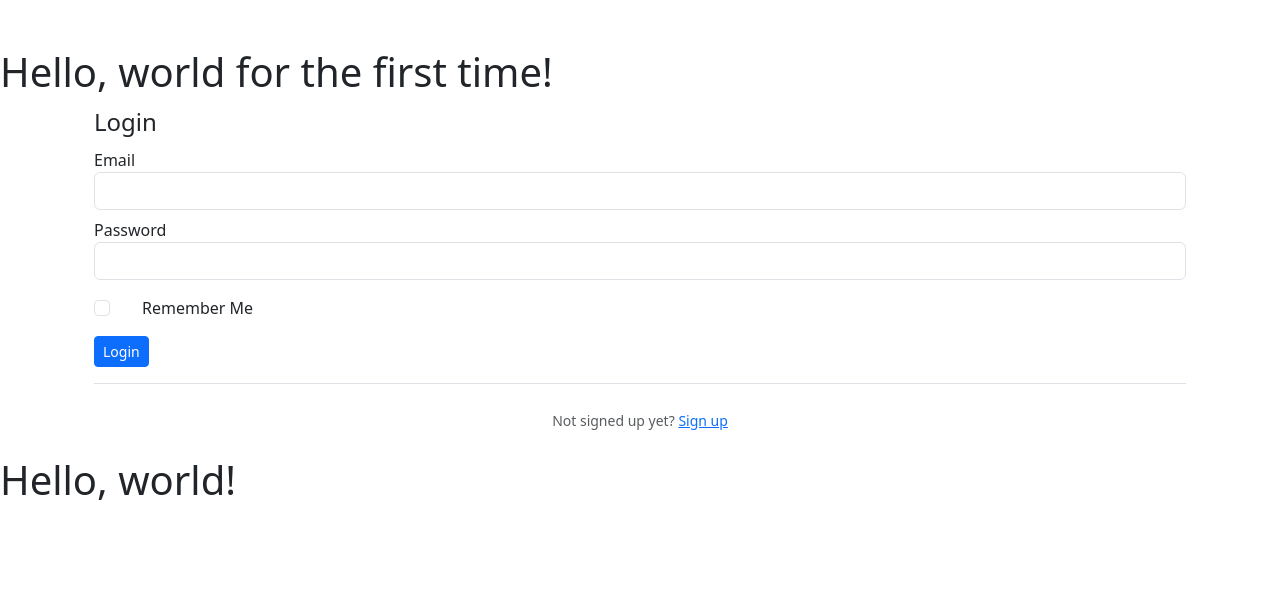
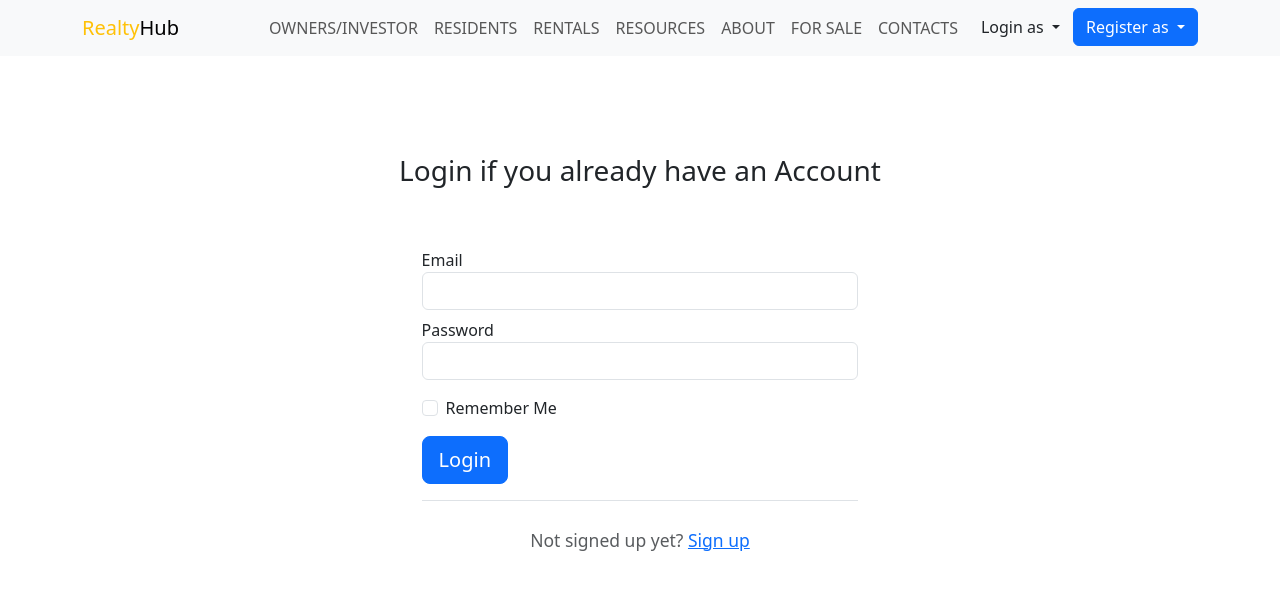
Before and after one commit to jackmarley254/RealtyHub, a Flask app: page /investor/login in a window 1280 px wide. Shown: the top 590 px of the page. Run offline with Flask 3, Linux system fonts and the light colour scheme.

Commit message:
:wrench:Added css for both logins and register page

```diff
--- /dev/null
+++ b/app/Owner/static/login.css
@@ -0,0 +1,25 @@
+
+* {
+    padding: 0;
+    margin: 0;
+}
+
+form {
+    width: 40%;
+    border-radius: 20px;
+    align-content: center;
+    margin-top: 60px;
+    font-size: 16px;
+}
+
+h3 {
+    text-align: center;
+    margin-top: 50px;
+}
+
+
+.border-bottom {
+    border-bottom: 1px solid #ccc;
+    margin-bottom: 70px;
+    display: flex;
+}
--- a/app/Owner/templates/login.html
+++ b/app/Owner/templates/logins.html
@@ -1,8 +1,9 @@
 {% extends "layout.html" %}
 {% block content %}
-<div class="container">
-    <legend> Login </legend>
-    <form method="POST", action="", class="mx auto">
+<link rel="stylesheet" type="text/css" href="{{ url_for('owner.static', filename='login.css') }}">
+<div class="container mb-5">
+    <h3>Login if you already have an Account</h3>
+    <form method="POST" action="" class="mx-auto">
         {{ form.hidden_tag() }}
         <div class="form-group">
             {{ form.email.label(class="form-control-label") }}
@@ -32,14 +33,14 @@
         </div>
         <div class="form-check mt-3">
             {{ form.remember_me(class="form-check-input") }}
-            {{ form.remember_me.label(class="form-check label") }}
+            {{ form.remember_me.label(class="form-check-label") }}
         </div>
         <div class="mt-3">
-              <button type="submit" class="btn btn-primary btn-sm">Login</button>
+            <button type="submit" class="btn btn-primary btn-lg">Login</button>
         </div>
-            <div class="border-top mt-3 pt-4 text-center">
+        <div class="border-top mt-3 pt-4 text-center fs-5">
             <small class="text-muted">
-                  Not signed up yet? <a class="ml-4" href="{{ url_for('owner.registers') }}">Sign up</a>
+                Not signed up yet? <a class="ml-4" href="{{ url_for('owner.register') }}">Sign up</a>
             </small>
         </div>
     </form>
--- a/app/Owner/views.py
+++ b/app/Owner/views.py
@@ -34,7 +34,7 @@ def register():
         db.session.commit()
         flash('Your account has been created! You can now log in', 'success')
         return redirect(url_for('owner.login'))
-    return render_template('register.html', title='Register', form=form)
+    return render_template('registers.html', title='Register', form=form)
 
 
 @owner.route('/login', methods=['GET', 'POST'], strict_slashes=False)
@@ -53,7 +53,7 @@ def login():
         else:
 
             flash('Login unsuccesful. Please check email and password', 'danger')
-    return render_template('login.html', title='Login', form=form)
+    return render_template('logins.html', title='Login', form=form)
 
 
 @owner.route('/new', methods=['GET', 'POST'])
--- a/app/Tenant/templates/login.html
+++ b/app/Tenant/templates/login.html
@@ -1,7 +1,8 @@
 {% extends "layout.html" %}
 {% block content %}
+<link rel="stylesheet" type="text/css" href="{{ url_for('tenant.static', filename='logins.css') }}">
 <div class="container">
-    <legend> Login </legend>
+    <h3> Login to Find Comfortable Properties</h3>
     <form method="POST", action="", class="mx auto">
         {{ form.hidden_tag() }}
         <div class="form-group">
@@ -35,7 +36,7 @@
             {{ form.remember_me.label(class="form-check label") }}
           </div>
             <div class="mt-3">
-              <button type="submit" class="btn btn-primary btn-sm">Login</button>
+              <button type="submit" class="btn btn-primary btn-lg">Login</button>
             </div>
             <div class="border-top mt-3 pt-4 text-center">
               <small class="text-muted">
--- a/app/Tenant/templates/register.html
+++ b/app/Tenant/templates/register.html
@@ -1,7 +1,8 @@
 {% extends "layout.html" %}
 {% block content %}
+<link rel="stylesheet" type="text/css" href="{{ url_for('tenant.static', filename='logins.css') }}">
 <div class="container">
-    <legend> Register </legend>
+    <h3> Register </h3>
     <form method="POST", action="", class="mx auto">
         {{ form.hidden_tag() }}
         <div class="form-group">
@@ -83,7 +84,7 @@
             {% endif %}
         </div>
         <div class="form-group mt-2">
-            {{ form.submit(class="btn btn-primary btn-sm mt-3") }}
+            {{ form.submit(class="btn btn-primary btn-lg mt-3") }}
         </div>
         <div class="border-top mt-2 pt-2 text-center">
             <small class="text-muted">
--- a/app/templates/layout.html
+++ b/app/templates/layout.html
@@ -3,13 +3,69 @@
   <head>
     <meta charset="utf-8">
     <meta name="viewport" content="width=device-width, initial-scale=1">
-    <title> Realty Demo</title>
-    <link
-      rel="stylesheet" href="https://cdnjs.cloudflare.com/ajax/libs/font-awesome/5.15.4/css/all.min.css" />
+    <title>RealtyHub</title>
     <link href="https://cdn.jsdelivr.net/npm/bootstrap@5.3.3/dist/css/bootstrap.min.css" rel="stylesheet" integrity="sha384-QWTKZyjpPEjISv5WaRU9OFeRpok6YctnYmDr5pNlyT2bRjXh0JMhjY6hW+ALEwIH" crossorigin="anonymous">
   </head>
   <body>
-    <br />
+    <nav class="navbar navbar-expand-lg bg-body-tertiary">
+        <div class="container">
+          <a class="navbar-brand" href="{{ url_for('main.home') }}"><span class="text-warning">Realty</span>Hub</a>
+          <button class="navbar-toggler" type="button" data-bs-toggle="collapse" data-bs-target="#navbarSupportedContent" aria-controls="navbarSupportedContent" aria-expanded="false" aria-label="Toggle navigation">
+            <span class="navbar-toggler-icon"></span>
+          </button>
+          <div class="collapse navbar-collapse" id="navbarSupportedContent">
+            <ul class="navbar-nav ms-auto mb-2 mb-lg-0">
+              <li class="nav-item">
+                <a class="nav-link" href="#">OWNERS/INVESTOR</a>
+              </li>
+              <li class="nav-item">
+                <a class="nav-link" href="#">RESIDENTS</a>
+              </li>
+              <li class="nav-item">
+                <a class="nav-link" href="#">RENTALS</a>
+              </li>
+              <li class="nav-item">
+                <a class="nav-link" href="#">RESOURCES</a>
+              </li>
+              <li class="nav-item">
+                <a class="nav-link" href="#">ABOUT</a>
+              </li>
+              <li class="nav-item">
+                <a class="nav-link" href="#">FOR SALE</a>
+              </li>
+              <li class="nav-item">
+                <a class="nav-link" href="#">CONTACTS</a>
+              </li>
+              <ul class="navbar-nav d-flex justify-content-center">
+                {% if current_user.is_authenticated %}
+
+                  <li class="nav-item">
+                      <a class="nav-link" href="{{ url_for('main.logout') }}">Logout</a>
+                  </li>
+                {% else %}
+                    <div class="dropdown">
+                      <a class="btn btn-tertiary dropdown-toggle ml-3" href="#" role="button" data-bs-toggle="dropdown" aria-expanded="false", style="margin-left: 2px;">
+                        Login as
+                      </a>
+                      <ul class="dropdown-menu">
+                        <li><a class="dropdown-item" href="{{ url_for('owner.login') }}">OWNER/INVESTOR</a></li>
+                        <li><a class="dropdown-item" href="{{ url_for('tenant.login') }}">TENANT</a></li>
+                      </ul>
+                    </div>
+                    <div class="dropdown">
+                      <a class="btn btn-primary dropdown-toggle" href="#" role="button" data-bs-toggle="dropdown" aria-expanded="false">
+                        Register as
+                      </a>
+                      <ul class="dropdown-menu">
+                        <li><a class="dropdown-item" href="{{ url_for('owner.register') }}">OWNER/INVESTOR</a></li>
+                        <li><a class="dropdown-item" href="{{ url_for('tenant.register') }}">TENANT</a></li>
+                      </ul>
+                    </div>
+                {% endif %}
+            </ul>
+        </div>
+      </nav>
+      <br />
     <div class="container">
     {% with messages = get_flashed_messages(with_categories=true) %} {% if
     messages %} {% for category, message in messages %}
@@ -27,13 +83,10 @@
     {% endfor %} {% endif %} {% endwith %}
     </div>
     <br />
-    <h1>Hello, world for the first time!</h1>
-
     <div class="container">
         {% block content %} {% endblock %}
     </div>
     <br />
-    <h1>Hello, world!</h1>
     <script src="https://cdn.jsdelivr.net/npm/bootstrap@5.3.3/dist/js/bootstrap.bundle.min.js" integrity="sha384-YvpcrYf0tY3lHB60NNkmXc5s9fDVZLESaAA55NDzOxhy9GkcIdslK1eN7N6jIeHz" crossorigin="anonymous"></script>
   </body>
 </html>
--- a/app/utils.py
+++ b/app/utils.py
@@ -12,7 +12,7 @@ main = Blueprint('main', __name__, url_prefix="/home", template_folder='template
 @main.route('/', methods=['GET', 'POST'], strict_slashes=False)
 def home():
     """ homepage """
-    return render_template('layout.html')
+    return render_template('home.html')
 
 @main.route('/logout')
 @login_required
```
Also changed, not shown: app/Owner/static/register.css (added, +25 -0 lines), app/Owner/templates/registers.html (renamed from app/Owner/templates/register.html, +4 -3 lines), app/Tenant/static/logins.css (added, +26 -0 lines), app/Tenant/static/register.css (added). Lines whose indentation alone changed are shown as unchanged.
